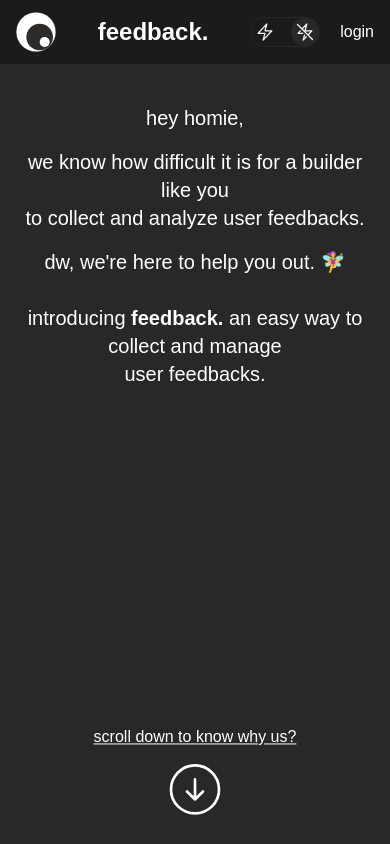
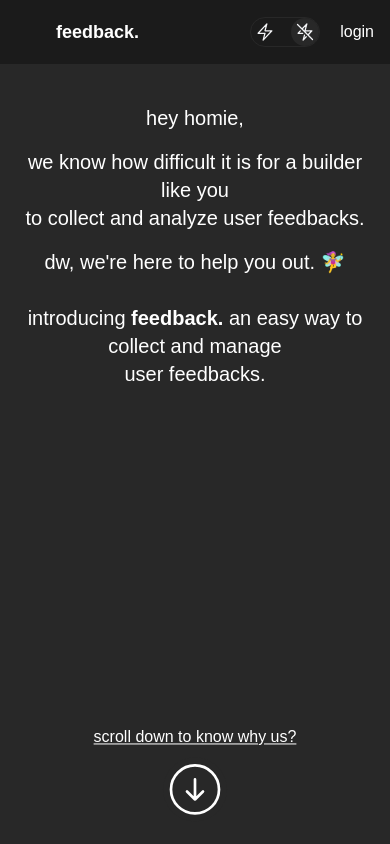
Before and after one commit to MayankBansal12/feedback, a Next.js app: page / in a window 390 px wide. Shown: the top 844 px of the page. Built offline with nearby package versions, Linux system fonts and the light colour scheme.

Commit message:
fix: the navigation bar

```diff
--- a/src/components/nav.tsx
+++ b/src/components/nav.tsx
@@ -8,7 +8,7 @@
 
 export default function Nav() {
   const [darkMode, setDarkMode] = useState(true);
-  const { user } = useUserStore()
+  const { user } = useUserStore();
 
   useEffect(() => {
     const theme = localStorage.getItem("theme");
@@ -24,17 +24,18 @@
 
   return (
     <div className="flex justify-between items-center bg-white dark:bg-dark-primary shadow-md px-4 lg:px-24 h-16 dark:text-white">
-      <div className="flex items-center">
+      <div className="flex lg:flex items-center hidden">
         <Image src={icon} alt="logo" height={40} width={40} />
       </div>
-      <div className="font-black text-2xl">
+      <div className="lg:m-0 ml-10 font-black text-lg md:text-2xl">
         <span>feedback.</span>
       </div>
       <div className="flex items-center gap-5">
         <div className="flex gap-3 dark:border-dark-secondary border border-light-primary rounded-full overflow-hidden">
           <span
-            className={`transition-colors duration-300 p-1 rounded-full cursor-pointer ${!darkMode ? "bg-light-primary" : ""
-              }`}
+            className={`transition-colors duration-300 p-1 rounded-full cursor-pointer ${
+              !darkMode ? "bg-light-primary" : ""
+            }`}
             onClick={() => setDarkMode(false)}
           >
             <svg
@@ -53,8 +54,9 @@
             </svg>
           </span>
           <span
-            className={`transition-colors duration-300 p-1 rounded-full cursor-pointer ${darkMode ? "bg-dark-secondary" : ""
-              }`}
+            className={`transition-colors duration-300 p-1 rounded-full cursor-pointer ${
+              darkMode ? "bg-dark-secondary" : ""
+            }`}
             onClick={() => setDarkMode(true)}
           >
             <svg
@@ -74,7 +76,11 @@
           </span>
         </div>
         <span className="hover:underline hover:underline-offset-4">
-          {user ? <Link href="/dashboard">dashboard</Link> : <Link href="/auth?login=true">login</Link>}
+          {user ? (
+            <Link href="/dashboard">dashboard</Link>
+          ) : (
+            <Link href="/auth?login=true">login</Link>
+          )}
         </span>
       </div>
     </div>
--- a/src/components/sidenav.tsx
+++ b/src/components/sidenav.tsx
@@ -16,7 +16,6 @@
     { name: "settings", link: "/dashboard/settings" },
   ];
   const pathname = usePathname();
-  const [isSideNavOpen, setIsSideNavOpen] = React.useState(false);
 
   return (
     <React.Fragment>
```
